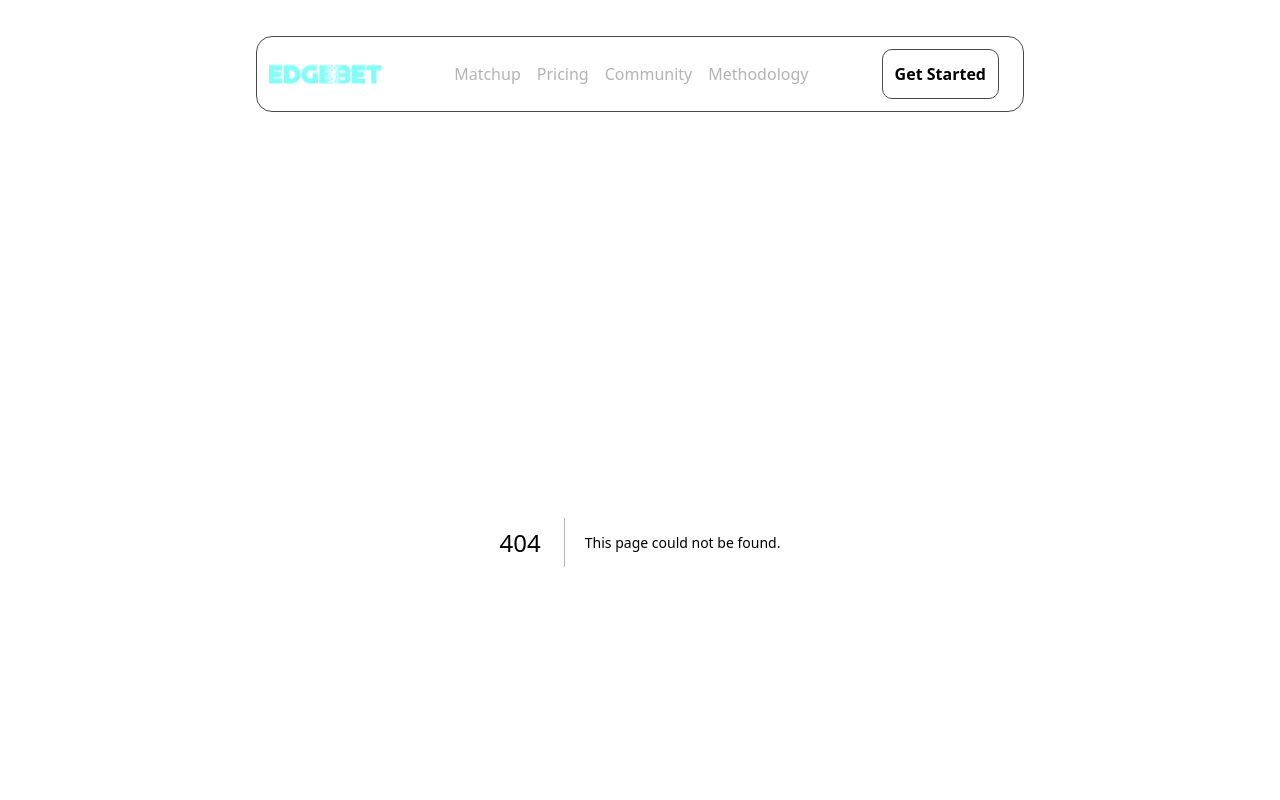
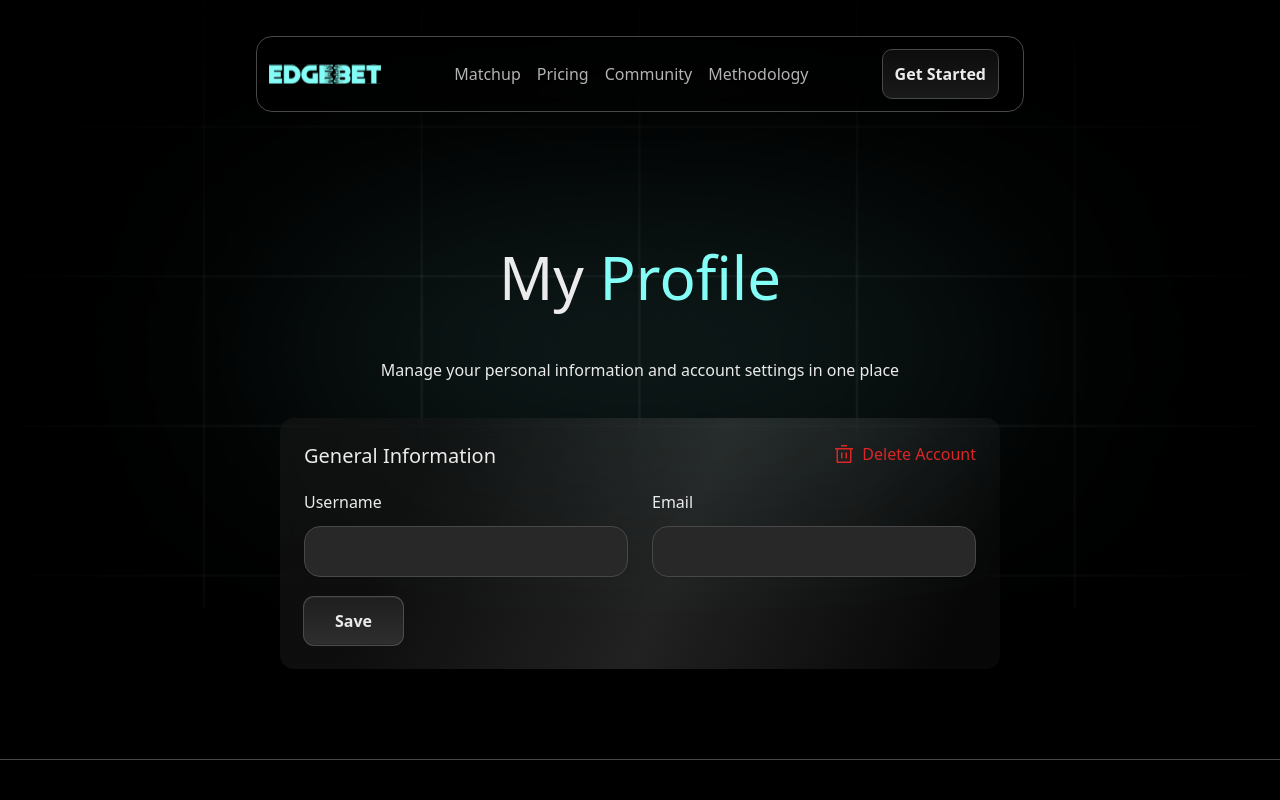
Before and after one commit to EdgeBetDevelopment/frontend-mvp, a Next.js app: page /profile in a window 1280 px wide. Before the commit this address had no page. Shown: the top 800 px of the page. Built offline with nearby package versions, Linux system fonts and the light colour scheme.

Commit message:
add profile

```diff
--- /dev/null
+++ b/src/app/profile/page.tsx
@@ -0,0 +1,26 @@
+import { GeneralInformation } from '@/components/profile/GeneralInformation';
+
+import Ellipse from '@/assets/ellipse.png';
+import GridBgImage from '@/assets/gridBg.png';
+
+export default function Profile() {
+  return (
+    <main className="relative flex flex-col items-center gap-6 sm:gap-9">
+      <div
+        style={{ backgroundImage: `url(${GridBgImage.src})` }}
+        className="absolute inset-0 top-[-150px] -z-10 h-full w-full bg-cover bg-no-repeat"
+      />
+      <div
+        style={{ backgroundImage: `url(${Ellipse.src})` }}
+        className="absolute inset-0 top-[-150px] -z-10 h-full w-full bg-cover bg-no-repeat"
+      />
+      <h1 className="mt-[90px] text-center text-[40px] font-bold sm:text-[60px] sm:font-medium">
+        My <span className="text-[#84FDF7]">Profile</span>
+      </h1>
+      <p className="px-4 text-center text-base font-normal sm:px-0">
+        Manage your personal information and account settings in one place
+      </p>
+      <GeneralInformation />
+    </main>
+  );
+}
--- a/src/components/header/Profile.tsx
+++ b/src/components/header/Profile.tsx
@@ -49,7 +49,9 @@ const AuthorizedUser = () => {
         </Button>
       </DropdownMenuTrigger>
       <DropdownMenuContent className="bg-background text-white">
-        <DropdownMenuLabel>My Account</DropdownMenuLabel>
+        <Link className="cursor-pointer" href={ROUTES.PROFILE.PROFILE}>
+          <DropdownMenuLabel>My Account</DropdownMenuLabel>
+        </Link>
 
         <DropdownMenuSeparator />
 
--- /dev/null
+++ b/src/components/profile/GeneralInformation.tsx
@@ -0,0 +1,73 @@
+'use client';
+
+import { zodResolver } from '@hookform/resolvers/zod';
+import { useForm } from 'react-hook-form';
+import { z } from 'zod';
+
+import { Button } from '@/ui/button';
+import { Input } from '@/ui/input';
+
+import DeleteIcon from '@/assets/icons/delete-icon.svg';
+
+const Schema = z.object({
+  username: z.string().min(2, 'Must be at least 2 characters'),
+  email: z.string().email('Invalid email address'),
+});
+
+type FormData = z.infer<typeof Schema>;
+
+export const GeneralInformation = () => {
+  const {
+    register,
+    handleSubmit,
+    formState: { errors, isSubmitting },
+  } = useForm<FormData>({ resolver: zodResolver(Schema), mode: 'onBlur' });
+
+  const onSubmit = (data: FormData) => {
+    console.log(data);
+  };
+
+  return (
+    <section className="mb-[90px] flex w-[calc(100%_-_40px)] max-w-[720px] flex-col gap-5 rounded-xl bg-[linear-gradient(112.71deg,_rgba(23,23,23,0.6)_19.64%,_rgba(105,105,105,0.316464)_55.1%,_rgba(125,125,125,0.06)_92%)] p-6 backdrop-blur-[20px] md:mx-0 md:w-full">
+      <div className="flex flex-col gap-5">
+        <div className="flex flex-row justify-between">
+          <h5 className="text-xl font-medium">General Information</h5>
+          <button className="hidden cursor-pointer flex-row gap-[6px] text-[#DC2626] sm:flex">
+            <DeleteIcon /> Delete Account
+          </button>
+        </div>
+        <form
+          onSubmit={handleSubmit(onSubmit)}
+          className="flex flex-col gap-6 sm:flex-row"
+        >
+          <Input
+            label="Username"
+            id="username"
+            labelClassName="text-[#EBEBEB] text-base"
+            {...register('username')}
+            error={errors.username?.message}
+          />
+          <Input
+            label="Email"
+            id="email"
+            labelClassName="text-[#EBEBEB] text-base"
+            {...register('email')}
+            error={errors.email?.message}
+          />
+          <button className="flex cursor-pointer flex-row gap-[6px] text-[#DC2626] sm:hidden">
+            <DeleteIcon /> Delete Account
+          </button>
+        </form>
+        <div className="flex flex-col sm:flex-row">
+          <Button
+            className="rounded-[10px] bg-[linear-gradient(180deg,_rgba(255,255,255,0.03)_0%,_rgba(255,255,255,0.1)_100%)] !px-[31px] py-3 text-[16px] font-semibold text-[#EBEBEB] shadow-[0_-1px_0_0_#00000033_inset,0_0_0_1px_#FFFFFF40,0_1px_0_0_#FFFFFF0D_inset]"
+            disabled={isSubmitting}
+            type="submit"
+          >
+            Save
+          </Button>
+        </div>
+      </div>
+    </section>
+  );
+};
--- a/src/routes/index.ts
+++ b/src/routes/index.ts
@@ -10,6 +10,7 @@ export const ROUTES = {
   TEAM: (id: string | number) => `/team/${id}`,
 
   PROFILE: {
+    PROFILE: '/profile',
     TRACKER: '/profile/tracker',
     PICK_OF_DAY: '/profile/pick-of-day',
   },
--- a/src/ui/input.tsx
+++ b/src/ui/input.tsx
@@ -28,25 +28,34 @@ interface IInput extends React.ComponentProps<'input'> {
   label?: string;
   variant?: 'default' | 'clear';
   icon?: React.ReactNode;
+  labelClassName?: string;
   id?: string;
+  error?: string;
 }
 
 function Input({
   className,
   containerClassName,
+  labelClassName,
   icon,
   type,
   id,
   variant,
+  error,
   label,
   ...props
 }: IInput) {
+  const describedBy = error ? `${id}-error` : undefined;
+
   return (
     <div className={cn('w-full', containerClassName)}>
       {label && (
         <label
           htmlFor={id}
-          className="text-text-dark mb-3 block text-lg font-normal tracking-normal"
+          className={cn(
+            'text-text-dark mb-3 block text-lg font-normal tracking-normal',
+            labelClassName,
+          )}
         >
           {label}
         </label>
@@ -69,6 +78,12 @@ function Input({
           {...props}
         />
       </div>
+
+      {error && (
+        <p id={describedBy} className="mt-2 text-sm text-red-500">
+          {error}
+        </p>
+      )}
     </div>
   );
 }
```
Also changed, not shown: src/assets/ellipse.png (added), src/assets/icons/delete-icon.svg (added).
